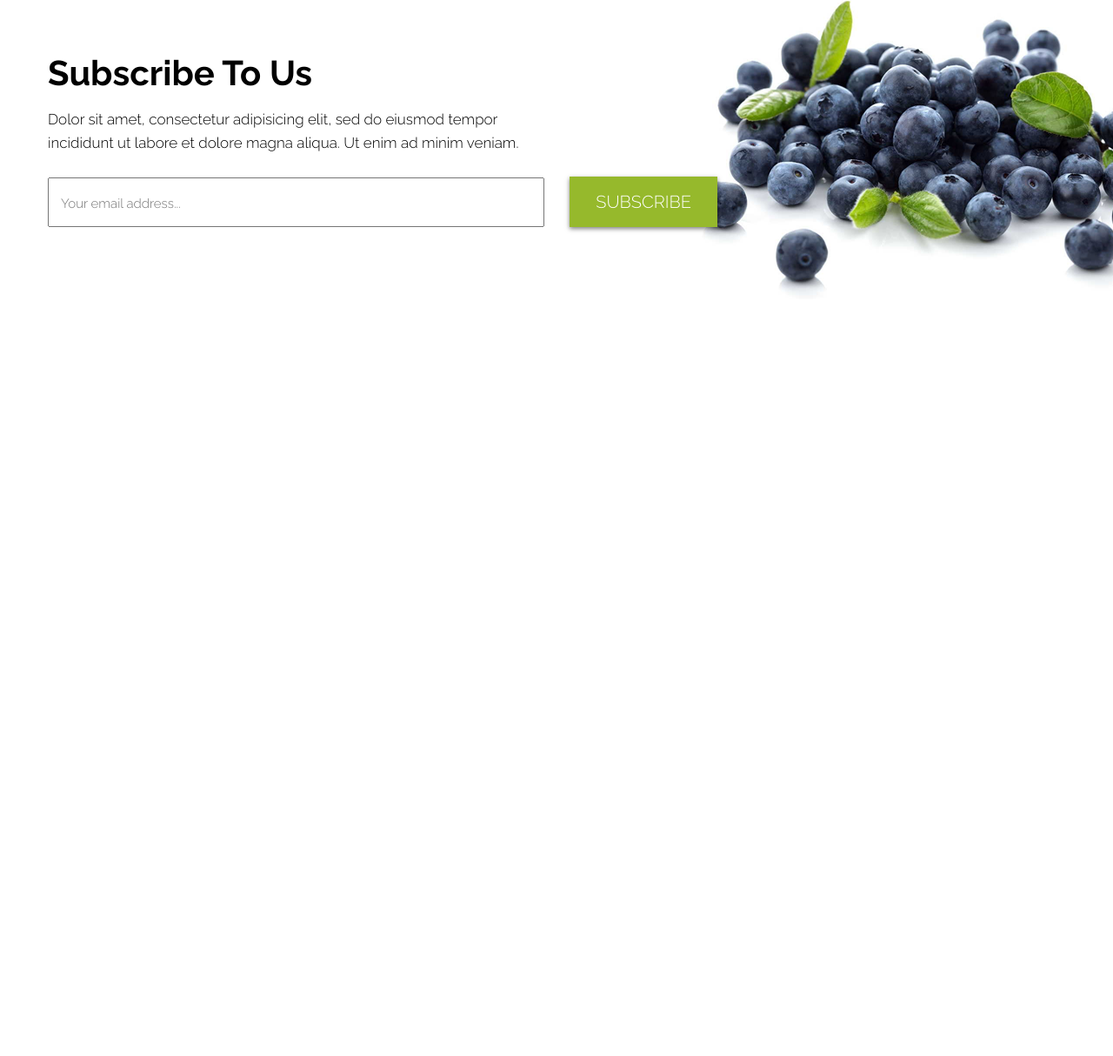
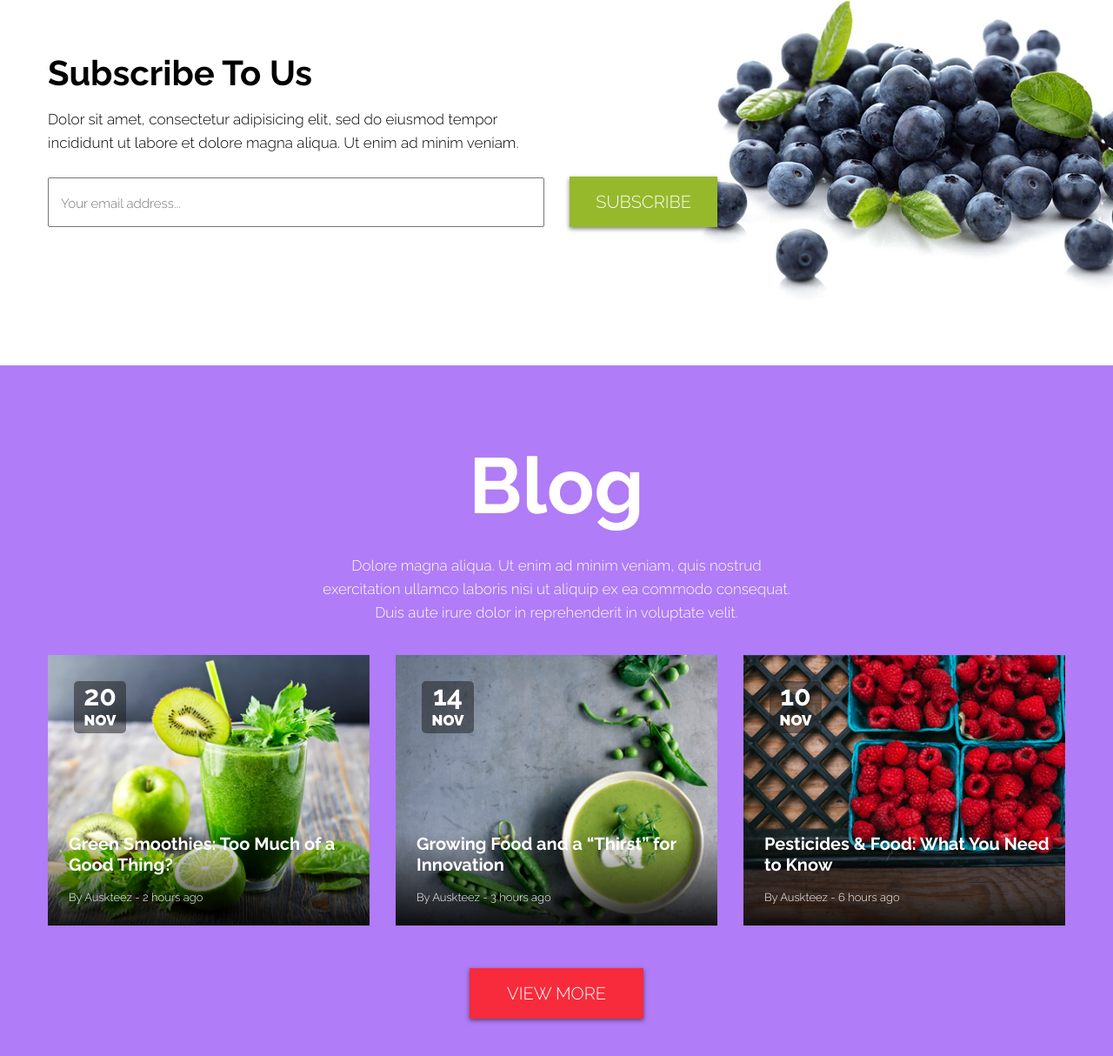
Before and after one commit to TatyanaSimchenko/cahee, a website built with Parcel: page src/index.html in a window 1280 px wide. Shown: the part 4105-5319 px from the top of the page at 87% size. Before the commit the page ends 4525 px from the top, so only its background shows below. Built offline with nearby package versions, Linux system fonts and the light colour scheme.

Commit message:
added blog

```diff
--- a/src/index.html
+++ b/src/index.html
@@ -178,6 +178,74 @@
     </div>
     </section>
 
+    <section class="blog container">
+      <h1 class="blog__title">Blog</h1>
+      <p class="blog__desccription">
+        Dolore magna aliqua. Ut enim ad minim veniam, quis nostrud exercitation
+        ullamco laboris nisi ut aliquip ex ea commodo consequat. Duis aute irure
+        dolor in reprehenderit in voluptate velit.
+      </p>
+
+      <ul class="list">
+
+        <li class="list__item">
+          <div class="card">
+            <img class="card__image" src="../src/assets/images/smoothies.png" alt="image"/>
+            <div class="card__data">
+              <span class="card__data-num">20</span>
+              <span class="card__data-month">nov</span>
+            </div>
+            <div class="card__inner">
+              <div class="card__info">
+                <h3 class="card__info-title">
+                  Green Smoothies: Too Much of a Good Thing?
+                </h3>
+                <p class="card__info-subtitle">By Auskteez - 2 hours ago</p>
+              </div>
+            </div>
+          </div>
+        </li>
+
+        <li class="list__item">
+          <div class="card">
+            <img class="card__image" src="../src/assets/images/soup.png" alt="image" />
+            <div class="card__data">
+              <span class="card__data-num">14</span>
+              <span class="card__data-month">nov</span>
+            </div>
+            <div class="card__inner">
+              <div class="card__info">
+                <h3 class="card__info-title">
+                  Growing Food and a “Thirst” for Innovation
+                </h3>
+                <p class="card__info-subtitle">By Auskteez - 3 hours ago</p>
+              </div>
+            </div>
+          </div>
+        </li>
+
+        <li class="list__item">
+          <div class="card">
+            <img class="card__image" src="../src/assets/images/berries.png" alt="image" />
+            <div class="card__data">
+              <span class="card__data-num">10</span>
+              <span class="card__data-month">nov</span>
+            </div>
+            <div class="card__inner">
+              <div class="card__info">
+                <h3 class="card__info-title">
+                  Pesticides & Food: What You Need to Know
+                </h3>
+                <p class="card__info-subtitle">By Auskteez - 6 hours ago</p>
+              </div>
+            </div>
+          </div>
+        </li>
+
+      </ul>
+      <button class="button blog__btn">VIEW MORE</button>
+    </section>
+
 
 
 
--- /dev/null
+++ b/src/scss/components/_blog-btn.scss
@@ -0,0 +1,14 @@
+.blog__btn {
+  background-color: $CORAL;
+  display: flex;
+  margin: 0 auto;
+
+  &:hover {
+    box-shadow: 0px 2px 5px 0px rgba(0, 0, 0, 0.25);
+    background-color: lighten($CORAL, 5%);
+  }
+  &:active {
+    box-shadow: none;
+    background-color: darken($CORAL, 5%);
+  }
+}
--- /dev/null
+++ b/src/scss/components/_blog.scss
@@ -0,0 +1,19 @@
+.blog {
+  padding-top: 85px;
+  padding-bottom: 120px;
+  display: block;
+  background: $BG-BLOG-COLOR;
+  &__title {
+    margin-bottom: 26px;
+    text-align: center;
+    @include text($H90, 700, $WHITE);
+  }
+  &__desccription {
+    max-width: 570px;
+    text-align: center;
+    padding: 0 15px 35px 15px;
+    @include text($H17, 300, $WHITE);
+    line-height: 1.6;
+    margin: 0 auto;
+  }
+}
--- /dev/null
+++ b/src/scss/components/_card.scss
@@ -0,0 +1,100 @@
+.list {
+  @include flex(center, center);
+  list-style: none;
+  flex-wrap: wrap;
+  min-width: 370px;
+  margin-bottom: 50px;
+  &__item {
+    @media screen and (max-width: 1205px) {
+      margin-bottom: 30px;
+      margin-right: 30px;
+    }
+  }
+  &__item:not(:last-of-type) {
+    margin-right: 30px;
+  }
+}
+.card {
+  max-width: 370px;
+  min-height: 310px;
+  position: relative;
+  @media screen and (max-width: 465px) {
+    max-width: 300px;
+    min-height: 300px;
+  }
+  @media screen and (max-width: 346px) {
+    max-width: 280px;
+  }
+  &__image {
+    position: absolute;
+    left: 0;
+    right: 0;
+    top: 0;
+    bottom: 0;
+    width: 100%;
+    height: 100%;
+    object-fit: cover;
+  }
+  &__data {
+    @include flex-col(center, center);
+    position: relative;
+    background-color: rgba(26, 26, 26, 0.5);
+    border-radius: 5px;
+    max-height: 60px;
+    max-width: 60px;
+    top: 30px;
+    left: 30px;
+    border: 1px solid transparent;
+    transition: background-color, border 0.5s ease;
+    &:hover {
+      background-color: rgba(26, 26, 26, 0.2);
+      border: 1px solid $WHITE;
+    }
+  }
+  &__data-num {
+    @include text($H32, 700, $WHITE);
+  }
+  &__data-month {
+    @include text($H17, 900, $WHITE);
+    text-transform: uppercase;
+    margin-bottom: 7px;
+  }
+  &__inner {
+    position: relative;
+    z-index: 1;
+    top: 145px;
+    @include flex-col(column, flex-end);
+    background-image: linear-gradient(
+      to top,
+      rgba(0, 0, 0, 0.9) 0%,
+      rgba(0, 0, 0, 0) 100%
+    );
+    @media screen and (max-width: 465px) {
+      top: 152px;
+    }
+    @media screen and (max-width: 346px) {
+      top: 141px;
+    }
+  }
+  &__info {
+    max-width: 370px;
+    padding: 0 0 0 24px;
+    @media screen and (max-width: 465px) {
+      max-width: 300px;
+    }
+    @media screen and (max-width: 346px) {
+      max-width: 280px;
+    }
+  }
+  &__info-title {
+    @include text($H20, 700, $WHITE);
+    margin-bottom: 18px;
+    @media screen and (max-width: 465px) {
+      font-size: $H17;
+    }
+  }
+  &__info-subtitle {
+    @include text($H13, 400, $WHITE);
+    margin-bottom: 25px;
+  }
+}
--- a/src/scss/core/_vars.scss
+++ b/src/scss/core/_vars.scss
@@ -8,6 +8,8 @@
 $GREY-BLUE: #5585a2;
 $IMG-BG-COLOR: #00c4c4;
 $LITE-GREEN: #96b92c;
+$BG-BLOG-COLOR: #b07cf7;
+$CORAL: #f72b3b;
 $GRADIENT: radial-gradient(rgb(0,196,196) 0%, rgb(0,183,183) 32%, rgb(0,173,173) 68%, rgb(0,156,156) 100%);
 
 
@@ -29,7 +31,10 @@
 $H50: calcRem(50px);
 $H40: calcRem(40px);
 $H30: calcRem(30px);
+$H32: calcRem(32px);
 $H20: calcRem(20px);
+$H21: calcRem(21px);
 $H17: calcRem(17px);
 $H16: calcRem(16px);
 $H15: calcRem(15px);
+$H13: calcRem(13px);
--- a/src/scss/style.scss
+++ b/src/scss/style.scss
@@ -40,3 +40,8 @@
 @import './components/subscribe';
 @import './components/subscribe-form';
 @import './components/subscribe-btn';
+
+//blog
+@import './components/blog';
+@import './components/blog-btn';
+@import './components/card';
```
Also changed, not shown: src/assets/images/berries.png (added), src/assets/images/gradient.png (added), src/assets/images/smoothies.png (added), src/assets/images/soup.png (added).
